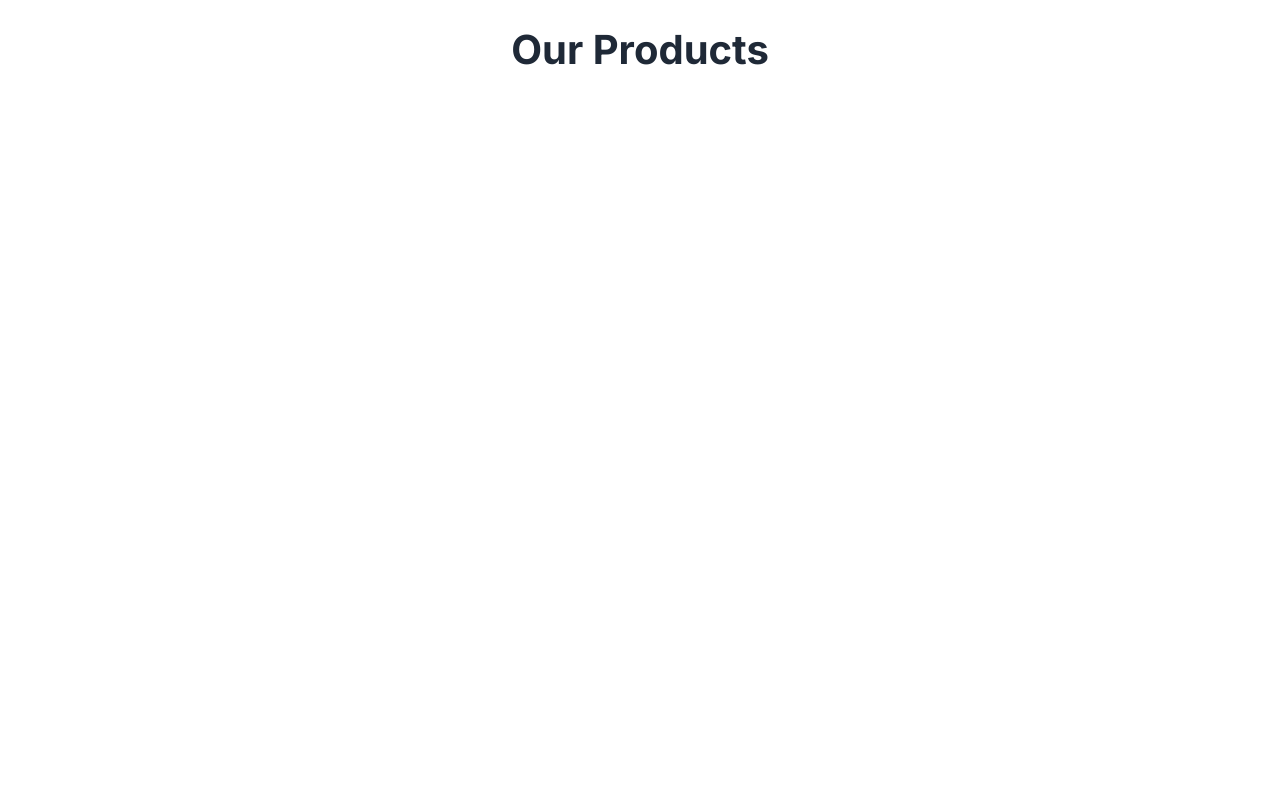
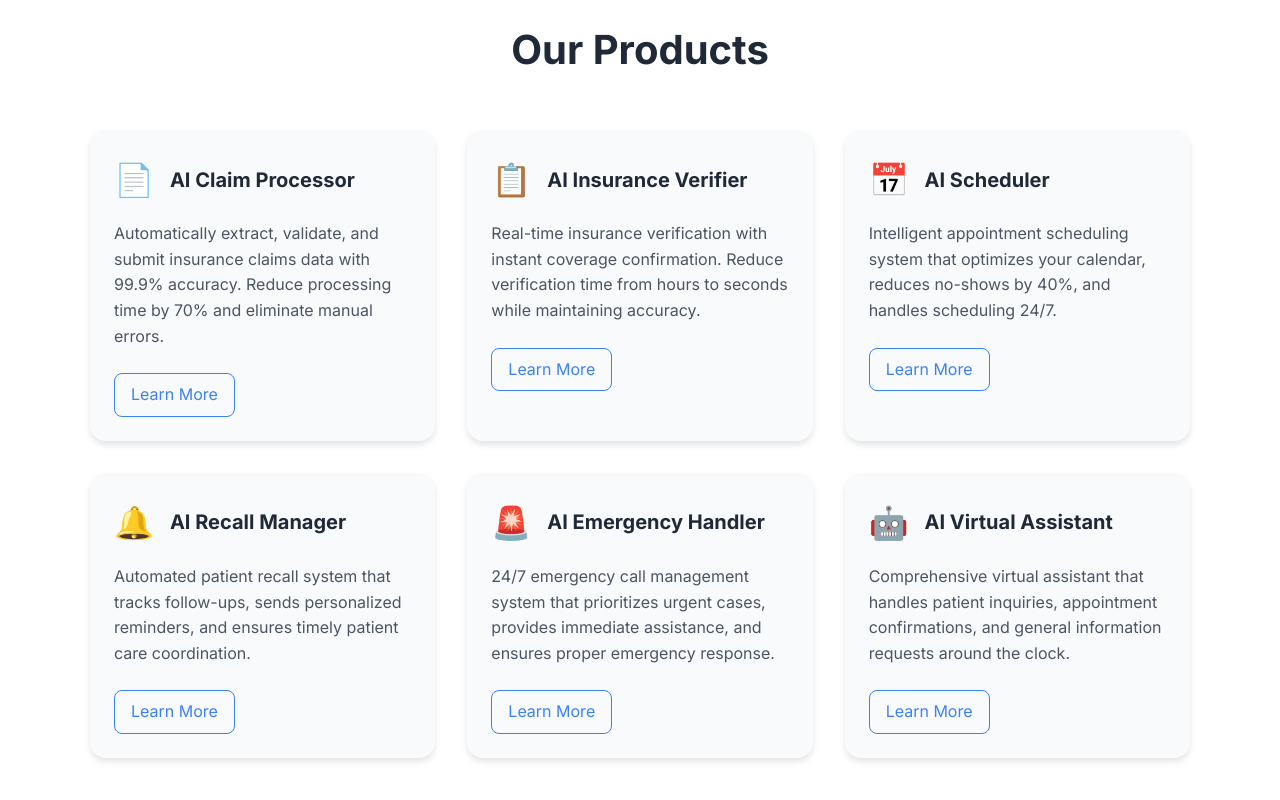
Before and after one commit to Jannatt22/Scheduly-AI, a React (Create React App) app: page / in a window 1280 px wide. Shown: the part 914-1714 px from the top of the page. Built offline with nearby package versions, Linux system fonts and the light colour scheme.

Commit message:
Add: Product cards animation and styling

```diff
--- a/src/App.css
+++ b/src/App.css
@@ -195,47 +195,24 @@ body {
   box-shadow: 0 4px 6px rgba(0, 0, 0, 0.1);
   transition: transform 0.3s ease;
   opacity: 0;
+  transform: translateY(20px);
 }
 
-.products-grid.animate .product-card {
-  animation: fadeIn 0.6s ease-out forwards;
-}
-
-@keyframes fadeIn {
-  0% {
-    opacity: 0;
-  }
-  100% {
-    opacity: 1;
-  }
-}
-
-.products-grid.animate .product-card:nth-child(1) { animation-delay: 0.1s; }
-.products-grid.animate .product-card:nth-child(2) { animation-delay: 0.2s; }
-.products-grid.animate .product-card:nth-child(3) { animation-delay: 0.3s; }
-.products-grid.animate .product-card:nth-child(4) { animation-delay: 0.4s; }
-.products-grid.animate .product-card:nth-child(5) { animation-delay: 0.5s; }
-.products-grid.animate .product-card:nth-child(6) { animation-delay: 0.6s; }
-
-.product-card:hover {
-  transform: translateY(-5px);
-  box-shadow: 0 10px 20px rgba(0, 0, 0, 0.1);
+.product-card.visible {
+  opacity: 1;
+  transform: translateY(0);
 }
 
 .product-header {
   display: flex;
   align-items: center;
   gap: 1rem;
-  margin-bottom: 1.2rem;
-  flex-direction: row;
+  margin-bottom: 1rem;
 }
 
 .product-icon {
   font-size: 2rem;
   min-width: 2rem;
-  display: flex;
-  align-items: center;
-  justify-content: center;
 }
 
 .product-card h3 {
@@ -243,7 +220,6 @@ body {
   margin: 0;
   color: var(--text-main);
   line-height: 1.4;
-  flex: 1;
 }
 
 .product-card p {
--- a/src/App.tsx
+++ b/src/App.tsx
@@ -1,4 +1,4 @@
-import React from 'react';
+import React, { useRef, useEffect } from 'react';
 import { BrowserRouter as Router, Routes, Route, Link, useParams } from 'react-router-dom';
 import './App.css';
 
@@ -70,6 +70,28 @@ const ProductCard: React.FC<ProductCardProps> = ({ id, title, description, icon,
 
 // Products Section Component
 const ProductsSection = () => {
+  const productsRef = useRef<HTMLDivElement>(null);
+
+  useEffect(() => {
+    const observer = new IntersectionObserver(
+      (entries) => {
+        entries.forEach((entry) => {
+          if (entry.isIntersecting) {
+            entry.target.classList.add('visible');
+          }
+        });
+      },
+      { threshold: 0.1 }
+    );
+
+    const productCards = productsRef.current?.querySelectorAll('.product-card');
+    productCards?.forEach((card) => observer.observe(card));
+
+    return () => {
+      productCards?.forEach((card) => observer.unobserve(card));
+    };
+  }, []);
+
   const products = [
     {
       id: "ai-claim-processor",
@@ -148,7 +170,7 @@ const ProductsSection = () => {
   return (
     <section id="products" className="products-section">
       <h2>Our Products</h2>
-      <div className="products-grid">
+      <div className="products-grid" ref={productsRef}>
         {products.map((product, index) => (
           <ProductCard key={index} {...product} />
         ))}
```
